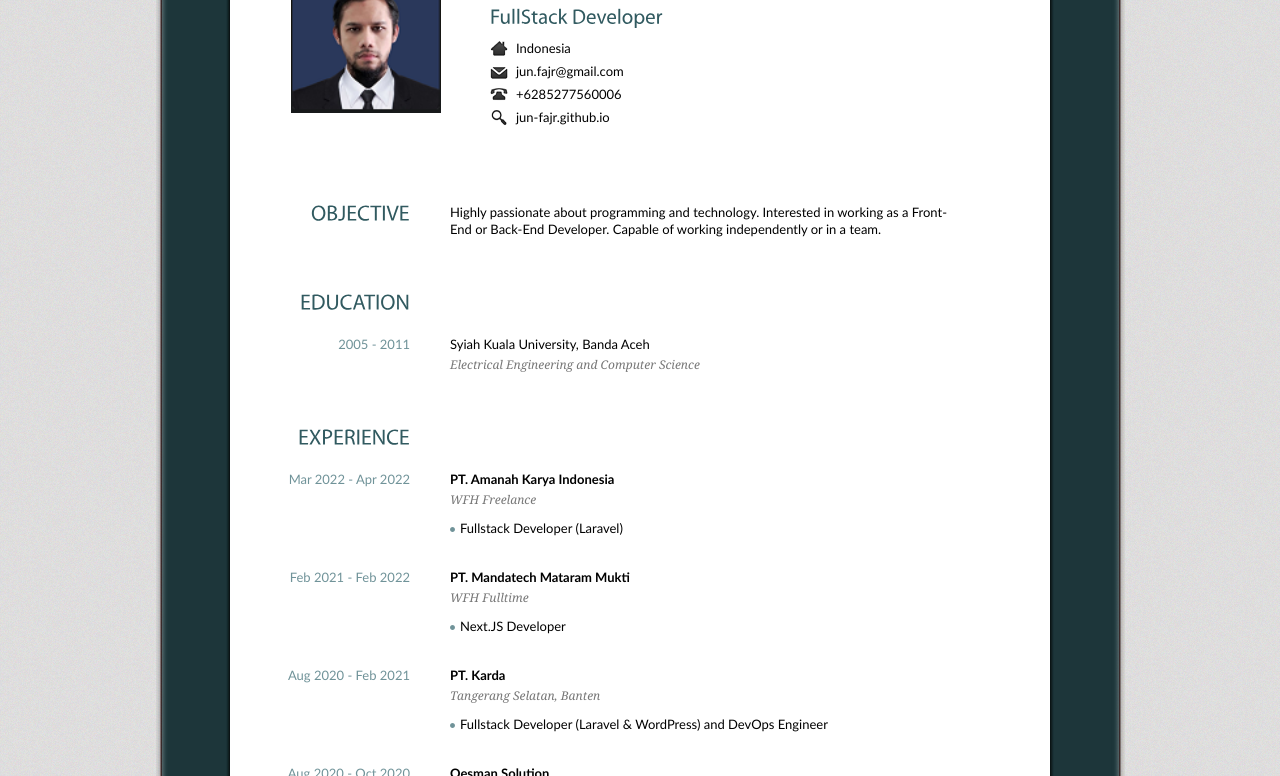
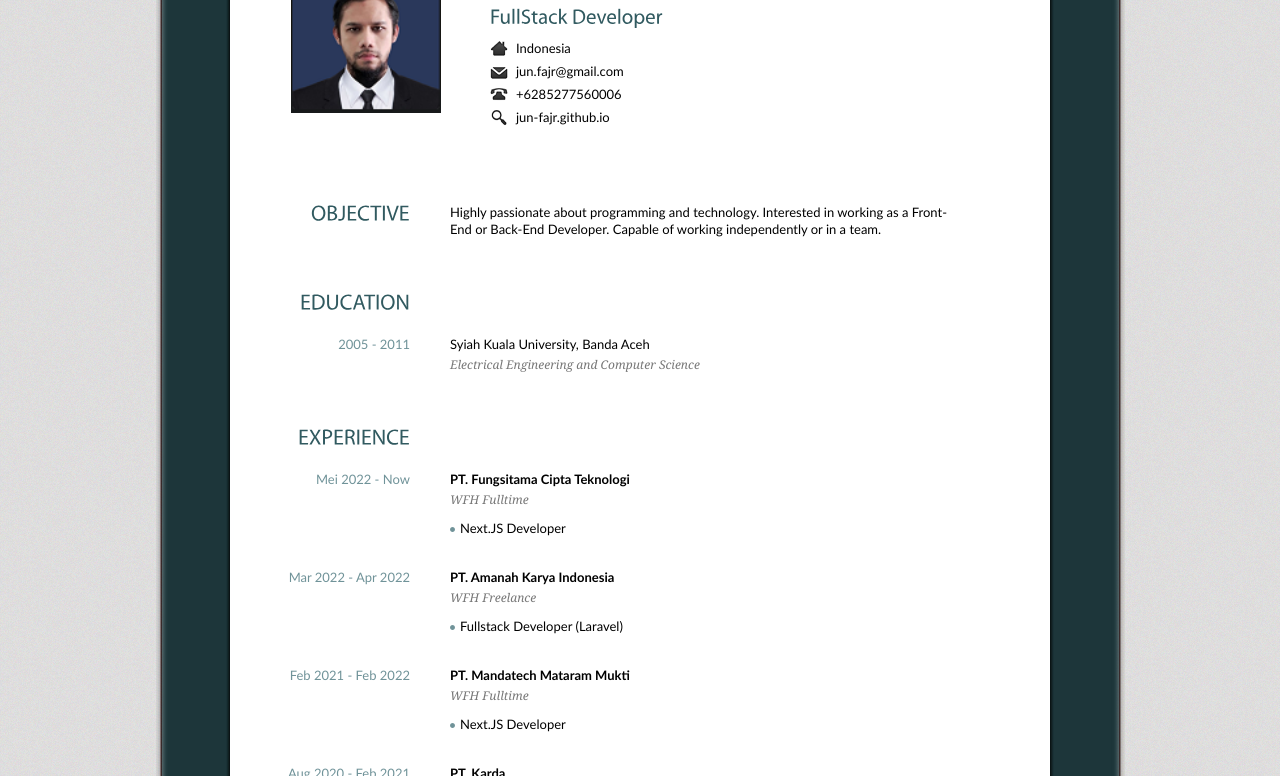
Before and after one commit to jun-fajr/jun-fajr.github.io, a plain HTML site: page index.html in a window 1280 px wide. Shown: the part 324-1100 px from the top of the page. Drawn offline with Linux system fonts and the light colour scheme.

Commit message:
Update index.html

```diff
--- a/index.html
+++ b/index.html
@@ -129,6 +129,15 @@
                     <!-- Begin 3rd Row -->
                     <div class="entry">
                         <h2>EXPERIENCE</h2>
+                         <div class="content">
+                            <h3>Mei 2022 - Now</h3>
+                            <p><strong>PT. Fungsitama Cipta Teknologi</strong>
+                                <em>WFH Fulltime</em>
+                            </p>
+                            <ul class="info">
+                                <li>Next.JS Developer</li>
+                            </ul>
+                        </div>
                         <div class="content">
                             <!-- &nbsp;&nbsp;&nbsp;&nbsp;&nbsp;&nbsp;&nbsp; -->
                             <h3>Mar 2022 - Apr 2022</h3>
```
